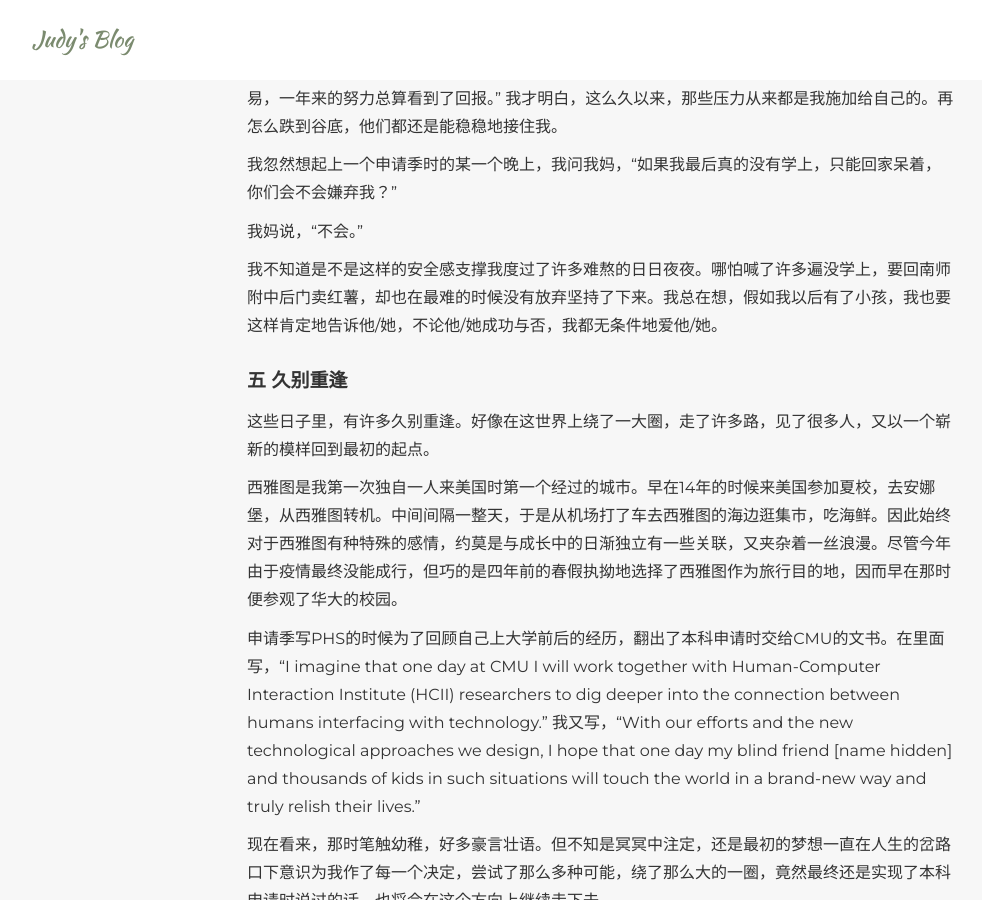
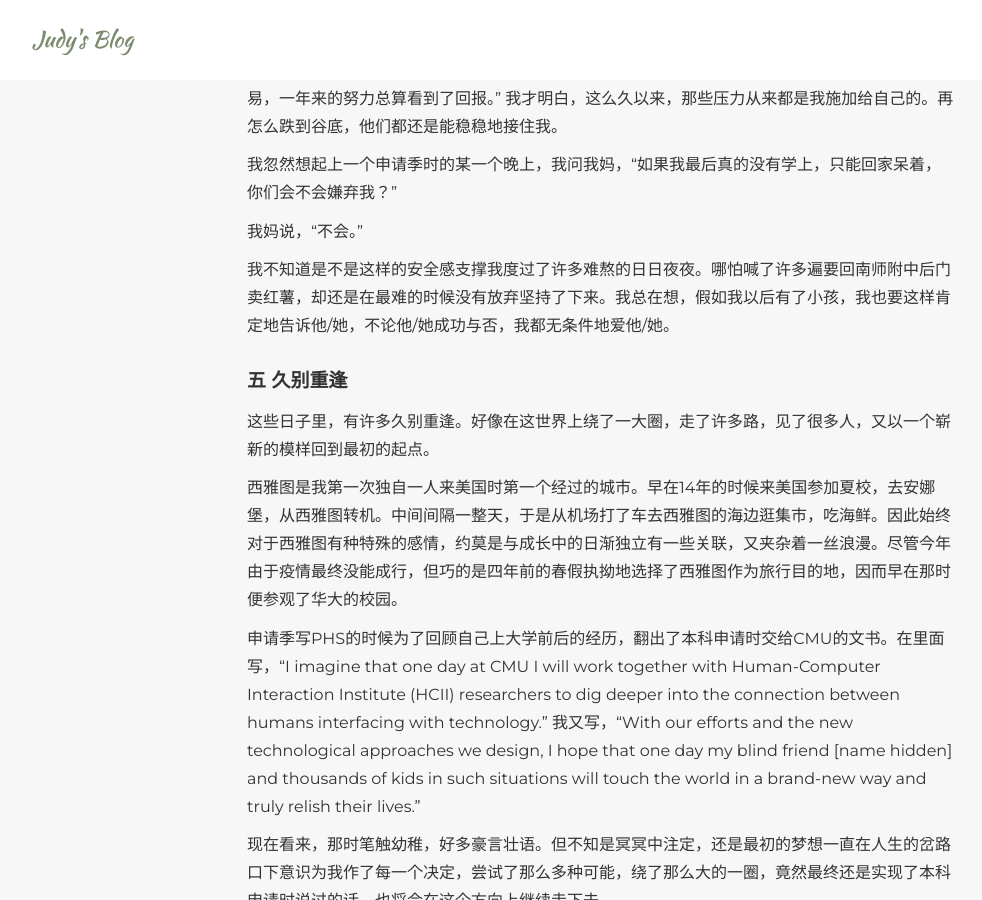
Before and after one commit to judykong97/judykong97.github.io, a Jekyll site: the page built from _posts/blog/2020-03-14-lu.markdown, in a window 1280 px wide and 900 px high, scrolled down 5424 px. Shown: the whole window, without its empty margins (38-1020 px from the left). Built offline with Jekyll 4.4.1, drawn with Linux system fonts in a browser that asks for light colours; some web fonts are replaced.

Commit message:
Updated post

```diff
--- a/_posts/blog/2020-03-14-lu.markdown
+++ b/_posts/blog/2020-03-14-lu.markdown
@@ -138,7 +138,7 @@ written: Mar 14, 2020
 
 我妈说，“不会。”
 
-我不知道是不是这样的安全感支撑我度过了许多难熬的日日夜夜。哪怕喊了许多遍没学上，要回南师附中后门卖红薯，却也在最难的时候没有放弃坚持了下来。我总在想，假如我以后有了小孩，我也要这样肯定地告诉他/她，不论他/她成功与否，我都无条件地爱他/她。
+我不知道是不是这样的安全感支撑我度过了许多难熬的日日夜夜。哪怕喊了许多遍要回南师附中后门卖红薯，却还是在最难的时候没有放弃坚持了下来。我总在想，假如我以后有了小孩，我也要这样肯定地告诉他/她，不论他/她成功与否，我都无条件地爱他/她。
 
 <div style="padding-bottom: 10px;"></div>
 
```
